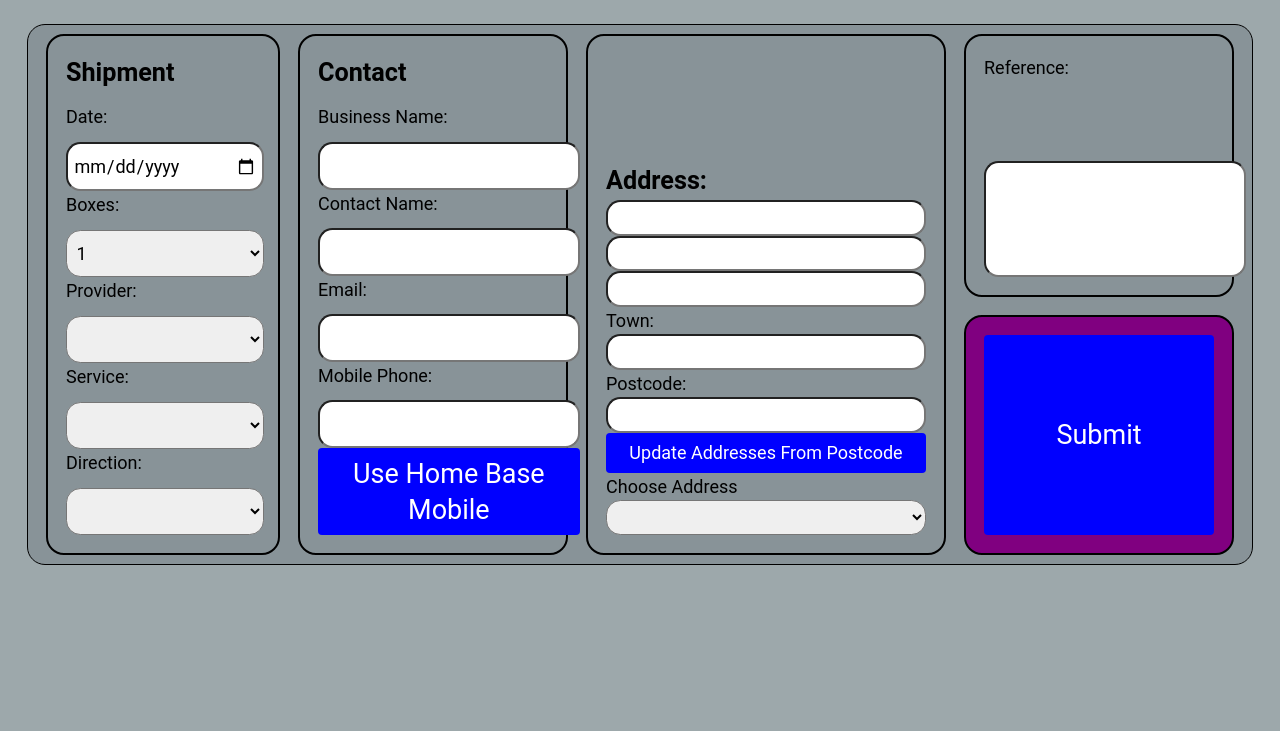
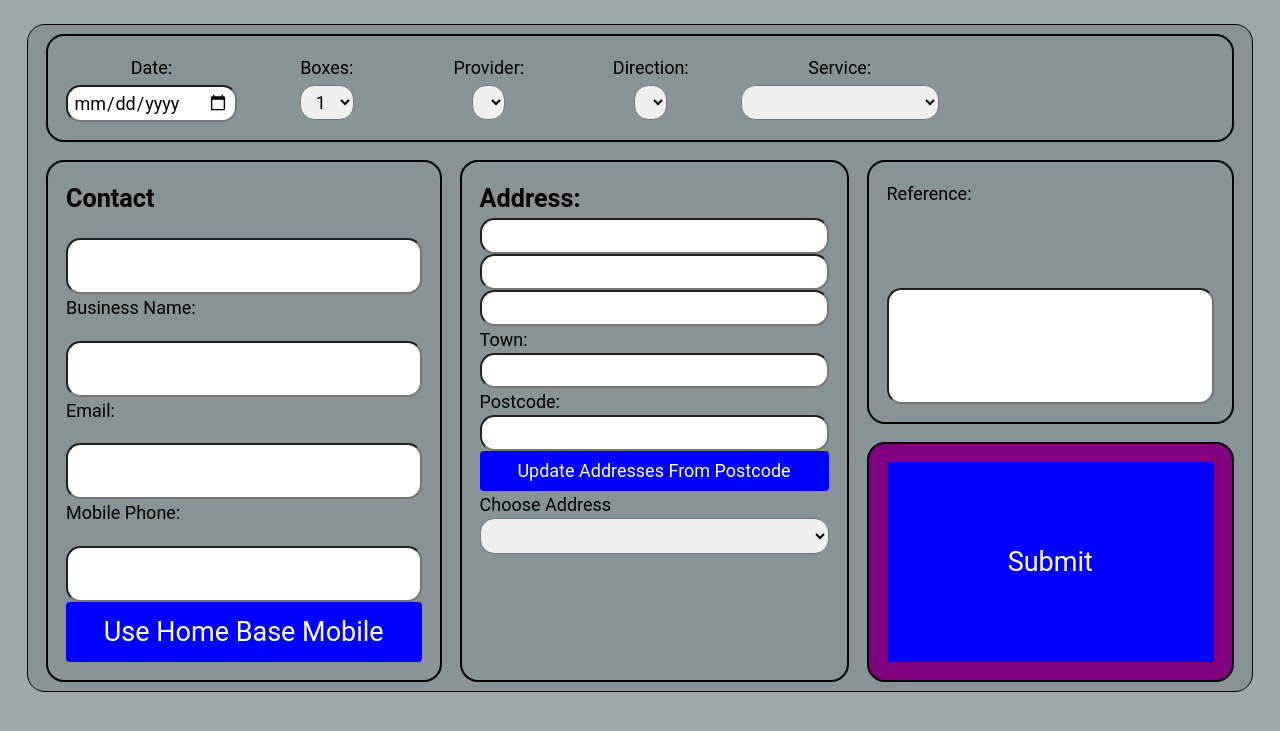
Before and after one commit to pawrequest/shipaw, a Python web app: template src/shipaw/ui/templates/shipping_form_container.html in a window 1280 px wide. Shown: the top 731 px of the page. Run offline with Jinja, Linux system fonts and the light colour scheme; the template is opened without the code that fills it, so the values that code supplies are empty.

Commit message:
refactor shipping form layout and improve address handling logic

```diff
--- a/src/shipaw/providers/royal_mail/royal_mail_provider.py
+++ b/src/shipaw/providers/royal_mail/royal_mail_provider.py
@@ -116,7 +116,7 @@ class RoyalMailProvider(ShippingProvider):
         success = rm_response.errors_count == 0
         return ShipmentBookingResponse(
             shipment=shipment,
-            shipment_num=order.order_identifier,
+            shipment_num=str(order.order_identifier),
             tracking_link=self.settings.tracking_link(track_num),
             data=rm_response.model_dump(),
             status='Success' if success else 'FAIL',
@@ -124,5 +124,5 @@ class RoyalMailProvider(ShippingProvider):
         )
 
     @override
-    def fetch_label_content(self, order_ident_str: str) -> bytes:
-        return self.client.get_label_content(order_ident_str)
+    def fetch_label_content(self, shipment_num: str) -> bytes:
+        return self.client.get_label_content(shipment_num)
--- a/src/shipaw/ui/static/ship.css
+++ b/src/shipaw/ui/static/ship.css
@@ -1,8 +1,9 @@
 /* MAIN SHIP FORM*/
 .wrapper__booking {
     grid-template-areas:
-           "shipment contact address notes"
-           "shipment contact address sub-btns";
+            "shipment shipment shipment "
+            "contact address notes"
+            "contact address sub-btns";
 }
 
 
@@ -24,38 +25,73 @@
     border-radius: 1rem;
 }
 
+.ship-field {
+    display: flex;
+    flex-direction: column;
+    gap: 0.2rem;
+    min-width: 8rem;
+    align-items: center;
+}
+
 .inputs__ship {
-    width: 13rem;
+    /*width: 13rem;*/
     grid-area: shipment;
-
+    display: flex;
+    flex-direction: row;
+    gap: 1rem;
+    width: 100%;
     /*#own_label {*/
     /*    display: none;*/
     /*    !*opacity: 0;*!*/
     /*}*/
 
+    select {
+        text-align: center;
+        text-align-last: center; /* For option alignment in most browsers */
+    }
+
     #collect_times {
         display: none;
+        /* todo make visible if inbound / wire up to providers*/
         /*opacity: 0;*/
     }
 }
 
+/*.inputs__ship label {*/
+/*    margin-bottom: 0.2rem;*/
+/*}*/
+
+/*.inputs__ship input,*/
+/*.inputs__ship select {*/
+/*    margin-bottom: 0.8rem;*/
+/*    width: 100%;*/
+/*    box-sizing: border-box;*/
+/*}*/
+
 .inputs__contact {
-    width: 15rem;
+    /*width: 18rem;*/
     grid-area: contact;
 }
 
 
 .inputs__address {
-    width: 20rem;
+    /*width: 20rem;*/
     grid-area: address;
 }
 
 
 .inputs__notes {
-    width: 15rem;
+    /*width: 15rem;*/
     grid-area: notes;
 }
 
+.inputs__submit {
+    grid-area: sub-btns;
+    background-color: purple;
+    /*display: flex;*/
+    /*flex-direction: column;*/
+    /*gap: 3px;*/
+}
 
 #score-span {
     /*display: none;*/
--- a/src/shipaw/ui/static/ship.js
+++ b/src/shipaw/ui/static/ship.js
@@ -55,9 +55,7 @@
 async function initShipForm(shipment) {
     console.log('Initializing ship form with shipment:', shipment);
     populateShipment(shipment);
-    // await logProviderNames();
     await populateProviderDropdown();
-
     const contextjson = JSON.stringify(shipment.Context);
     await setContextJson(contextjson);
     await loadAddrChoices();
@@ -152,8 +150,6 @@ async function shipmentFromForm() {
         ShippingDate: document.getElementById('ship_date').value,
         Direction: document.getElementById('direction').value || "out",
         Reference: document.getElementById('reference').value || "",
-        Service: document.getElementById('service').value || "",
-
     };
 }
 
@@ -190,7 +186,7 @@ async function populateDropdown(element_id, url) {
     const items = await getSmth(url);
 
     Object.entries(items).forEach(([key, value]) => {
-        console.log(`${element_id} AVAILABLE: `, key, value);
+        // console.log(`${element_id} AVAILABLE: `, key, value);
         const option = document.createElement('option');
         option.textContent = key;
         option.value = String(value);
@@ -201,7 +197,7 @@ async function populateDropdown(element_id, url) {
 async function populateDirectionsDropdown() {
     const element = 'direction';
     const provider_name = document.getElementById('provider_name').value;
-    const url = `/api/provider_directions/${provider_name}`;
+    const url = `api/provider_directions/${provider_name}`;
     await populateDropdown(element, url);
 }
 
@@ -222,7 +218,7 @@ async function populateProviderDropdown() {
 // ADDRESS CHOICES / CANDIDATE LOOKUP
 async function loadAddrChoices() {
     // get address from form fields
-    const address = addressFromForm();
+    const address = await addressFromForm();
     console.log('Loading AddressChoices for address:', address);
     // fetch AddressChices from server
     const addrChoicesJson = await fetchAddrChoices(address.Postcode, address);
@@ -255,27 +251,26 @@ async function fetchAddrChoices(Postcode, Address) {
  * Handles AddressChoices from server.
  * @param {AddrChoice[]} addrChoices
  */
-function handleAddrChoices(addrChoices) {
-
+async function handleAddrChoices(addrChoices) {
     console.log('HANDLING ADDR CHOICES', addrChoices);
     let highestScoreOption = null;
     let highestScore = -Infinity;
     const addressSelect = document.getElementById('address-select');
     addressSelect.innerHTML = '';
 
-    addrChoices.forEach(choice => {
-        const option = addrChoiceOption(choice);
+    for (const choice of addrChoices) {
+        const option = await addrChoiceOption(choice);
         if (choice.Score > highestScore) {
             highestScore = choice.Score;
             highestScoreOption = option;
         }
         addressSelect.appendChild(option);
-    });
+    }
 
     if (highestScoreOption) {
         console.log('Match Score', highestScore, '%', highestScoreOption.value);
         highestScoreOption.selected = true;
-        setScoreSpan(highestScoreOption);
+        await setScoreSpan(highestScoreOption);
     }
 }
 
@@ -284,10 +279,10 @@ function handleAddrChoices(addrChoices) {
  * @param {AddrChoice} addressChoice
  * @returns {HTMLOptionElement}
  */
-function addrChoiceOption(addressChoice) {
+async function addrChoiceOption(addressChoice) {
     const option = document.createElement('option');
     option.value = JSON.stringify(addressChoice.Address);
-    option.textContent = addressLinesOutput(addressChoice.Address, ', ');
+    option.textContent = await addressLinesOutput(addressChoice.Address, ', ');
     option.dataset.score = addressChoice.Score.toString();
     return option;
 }
@@ -306,7 +301,7 @@ function updateAddressFields(Address) {
     document.getElementById('postcode').value = Address.Postcode || '';
 }
 
-function updateAddressFromSelect() {
+async function updateAddressFromSelect() {
     const selectedOption = document.getElementById('address-select').value;
     updateAddressFieldsFromJson(selectedOption);
 }
@@ -316,34 +311,34 @@ function updateAddressFieldsFromJson(address_json) {
     updateAddressFields(address);
 }
 
-function scoreCssSelector(score) {
+async function scoreCssSelector(score) {
     if (score > 80) return 'high-score';
     if (score >= 60) return 'medium-score';
     return 'low-score';
 }
 
 
-function setScoreSpan(option) {
+async function setScoreSpan(option) {
     const scoreSpan = document.getElementById('score-span');
     const address = JSON.parse(option.value);
     const score = parseInt(option.dataset.score, 10) || 0;
-    const addressHtml = addressLinesOutput(address, '<br>');
+    const addressHtml = await addressLinesOutput(address, '<br>');
 
-    scoreSpan.className = scoreCssSelector(score);
+    scoreSpan.className = await scoreCssSelector(score);
     scoreSpan.innerHTML = `Best Guess (click to insert)<br>${addressHtml}`;
-    scoreSpan.onclick = updateAddressFromSelect;
+    scoreSpan.onclick = await updateAddressFromSelect;
 }
 
-function addressLinesOutput(Address, Seperator) {
-    return getAddressLines(Address).join(Seperator);
+async function addressLinesOutput(Address, Seperator) {
+    return (await getAddressLines(Address)).join(Seperator);
 }
 
 /**
  * Get non-empty address lines from Address object.
  * @param {Address} Address
- * @returns {string[]}
+ * @returns {Promise[string[]]}}
  */
-function getAddressLines(Address) {
+async function getAddressLines(Address) {
     return [...Address.AddressLines]
         .filter(line => line);
 }
@@ -354,8 +349,11 @@ document.addEventListener('DOMContentLoaded', function () {
     serviceSelect.addEventListener('change', function () {
         this.blur();
     });
-    (async () => {
-        const shipreq = await shipmentRequestFromForm();
-        console.log("SHIPREQ FROM FORM", shipreq);
-    })();
+
 });
+
+
+async function logShipreq() {
+    const shipreq = await shipmentRequestFromForm();
+    console.log("SHIPREQ FROM FORM", shipreq);
+}
--- a/src/shipaw/ui/static/style.css
+++ b/src/shipaw/ui/static/style.css
@@ -144,14 +144,16 @@ button:hover {
 }
 
 
-input:focus,
-select:focus {
-    border: 3px solid #186d9a;
-    outline: none;
-    box-shadow: 0 0 5px rgba(0, 123, 255, 0.5);
-}
+/*input:focus,*/
+/*select:focus {*/
+/*    border: 3px solid #186d9a;*/
+/*    outline: none;*/
+/*    box-shadow: 0 0 5px rgba(0, 123, 255, 0.5);*/
+/*}*/
 
-
+/*select {*/
+/*    border-radius: 1rem; !* Adjust the value as needed *!*/
+/*}*/
 .loading-spinner {
     display: none;
     justify-content: center;
--- a/src/shipaw/ui/templates/order_summary.html
+++ b/src/shipaw/ui/templates/order_summary.html
@@ -10,9 +10,6 @@
 {% if alerts %}
     {% include "alerts.html" with context %}
 {% endif %}
-<script>
-    console.log('SHIP DIR: {{ shipment.direction }}');
-</script>
 
 <div id=requested_shipment class="wrapper wrapper__requested">
     <section class="requested requested__head">
--- a/src/shipaw/ui/templates/shipping_form.html
+++ b/src/shipaw/ui/templates/shipping_form.html
@@ -5,6 +5,7 @@
     <link href="{{ url_for('static', path='ship.css') }}" rel="stylesheet">
 {% endblock %}
 <!--suppress HtmlFormInputWithoutLabel -->
+
 <form id="main-form"
       hx-post="order_summary/"
       hx-target=#content_top
@@ -13,31 +14,36 @@
     <input type="hidden" name="context_json" value="">
     <div class="wrapper wrapper__booking">
         <section class="inputs inputs__ship">
-            <h1>Shipment</h1>
+            <div class="ship-field">
                 <label for="ship_date">Date:</label>
                 <input type="date" id="ship_date" name="shipping_date" required>
-
+            </div>
+            <div class="ship-field">
                 <label for="boxes">Boxes:</label>
                 <select id="boxes" name="boxes">
                     {% for i in range(1,13) %}
                         <option value="{{ i }}">{{ i }}</option>
                     {% endfor %}
                 </select>
-
+            </div>
+            <div class="ship-field">
                 <label for="provider_name">Provider:</label>
                 <select name="provider_name" id="provider_name" onchange="providerChange()">
                     {# populated by JS #}
                 </select>
-
+            </div>
+            <div class="ship-field">
+                <label for="direction">Direction:</label>
+                <select id="direction" name="direction">
+                    {# populated by JS #}
+                </select>
+            </div>
+            <div class="ship-field">
                 <label for="service">Service:</label>
                 <select id="service" name="service">
                     {# populated by JS #}
                 </select>
-
-            <label for="direction">Direction:</label>
-            <select id="direction" name="direction">
-                {# populated by JS #}
-            </select>
+            </div>
 
 
             <div id="collect_times">
@@ -60,12 +66,14 @@
         </section>
 
         <section class="inputs inputs__contact">
-            <h1>Contact</h1>
+            <h1>Contact
+                <label for="contact_name"></label>
+            </h1>
+            <input type="text" id="contact_name" name="contact_name" required>
+
             <label for="business_name">Business Name:</label>
             <input type="text" id="business_name" name="business_name" required>
 
-            <label for="contact_name">Contact Name:</label>
-            <input type="text" id="contact_name" name="contact_name" required>
 
             <label for="email">Email:</label>
             <input type="email" id="email" name="email_address" required>
@@ -82,7 +90,6 @@
         </section>
 
         <section class="inputs inputs__address">
-            <div id="score-span" data-score=""></div>
             <h1>
                 <label for="address_line1">Address:</label>
             </h1>
@@ -102,6 +109,7 @@
             <label for="address-select">Choose Address</label>
             <select id="address-select" name="address" onchange="updateAddressFromSelect()">
             </select>
+            <div id="score-span" data-score=""></div>
         </section>
 
         <section class="inputs inputs__notes">
@@ -118,8 +126,5 @@
 
 <script>
     shipment = {{ shipment.model_dump(mode='json', by_alias=True) | tojson }};
-    console.log('shipment', shipment);
     initShipForm(shipment);
-
-
 </script>
```
Also changed, not shown: other parts of src/shipaw/ui/static/ship.css (+34 -28 lines), src/shipaw/models/services.py (deleted, +0 -70 lines), src/shipaw/models/str_enum_funcs.py (renamed from src/shipaw/models/services2.py, +3 -4 lines), src/shipaw/providers/provider_abc.py (+5 -6 lines), tests/test_smth.py (+7 -0 lines). Lines whose indentation alone changed are shown as unchanged.
